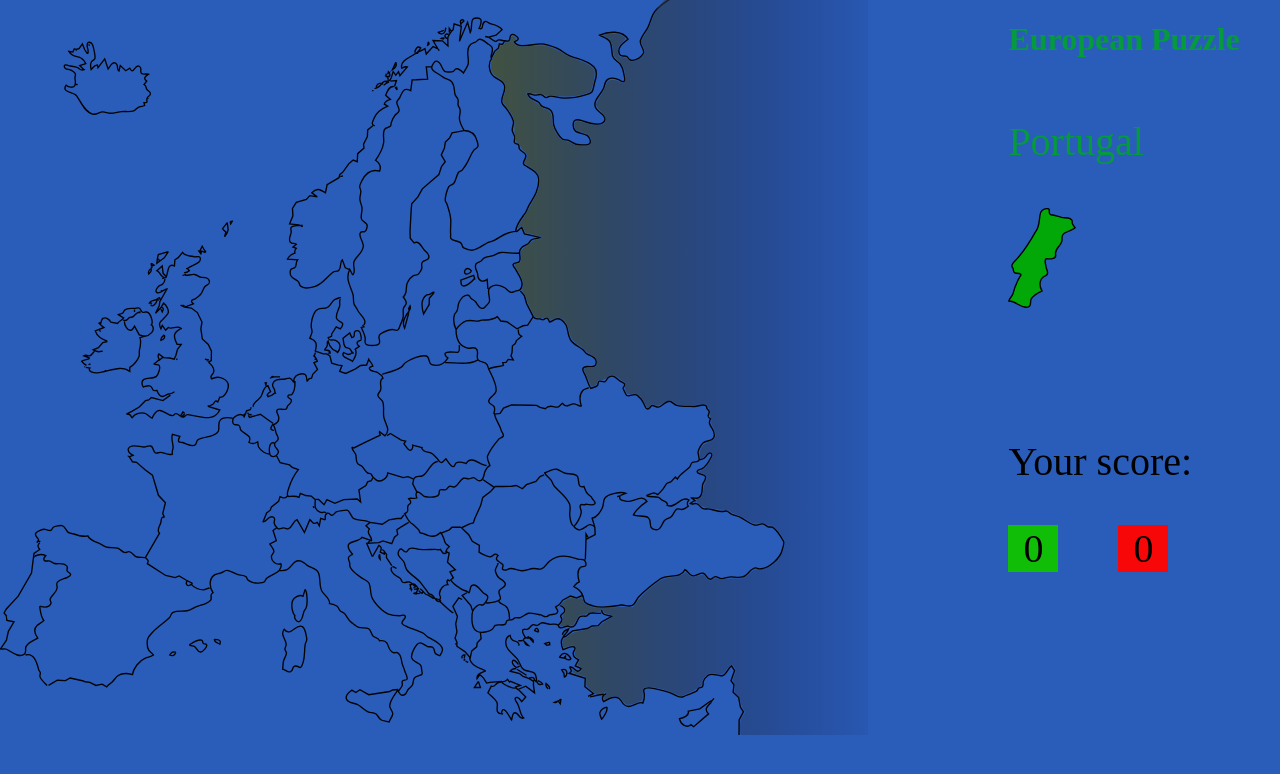
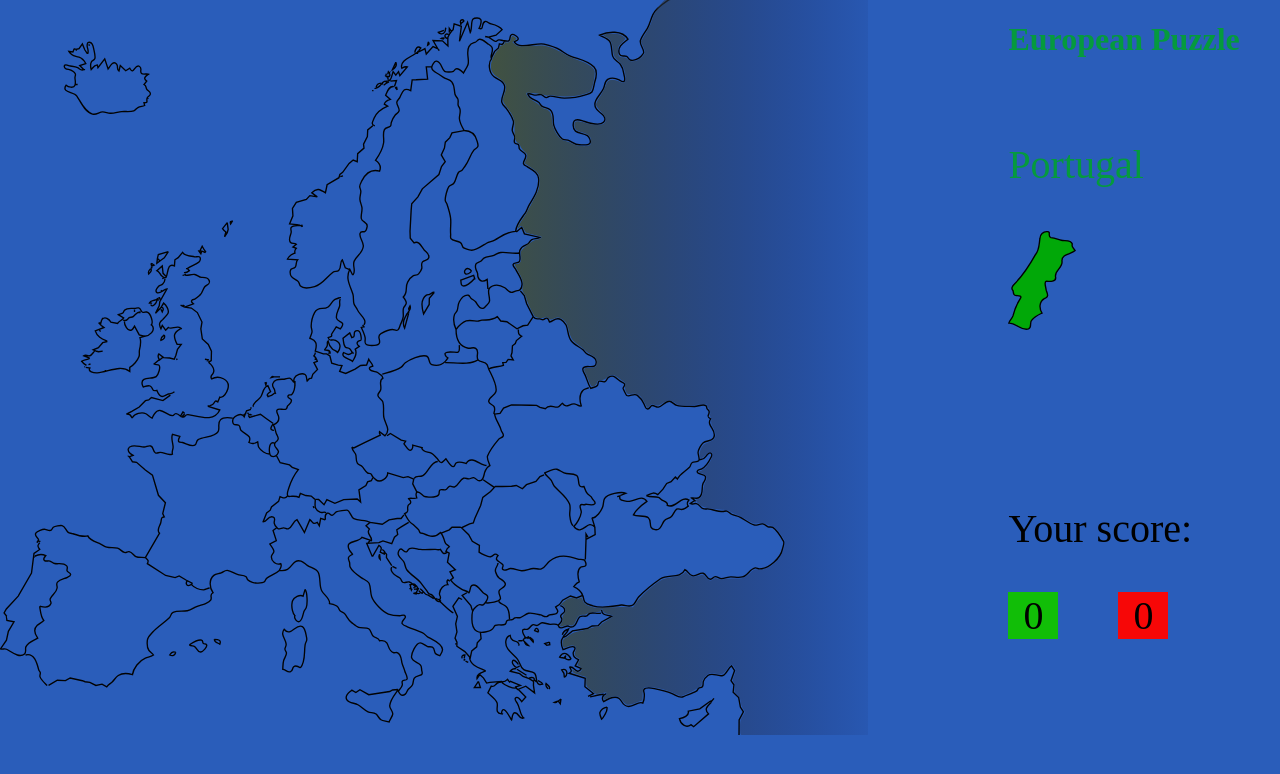
Before and after one commit to stiripo/Geo-game, a React app: page / in a window 1280 px wide. Shown: the top 774 px of the page. Built offline with nearby package versions, Linux system fonts and the light colour scheme.

Commit message:
Change css for score board to prevent it from moving

```diff
--- a/src/App.css
+++ b/src/App.css
@@ -48,10 +48,13 @@ body {
 
 .right-side {
   justify-self: center;
+  display: grid;
 }
 
 .score-section {
+  align-self: flex-end;
   font-size: 40px;
+  margin-bottom: 100px;
 }
 
 .score-board {
```
